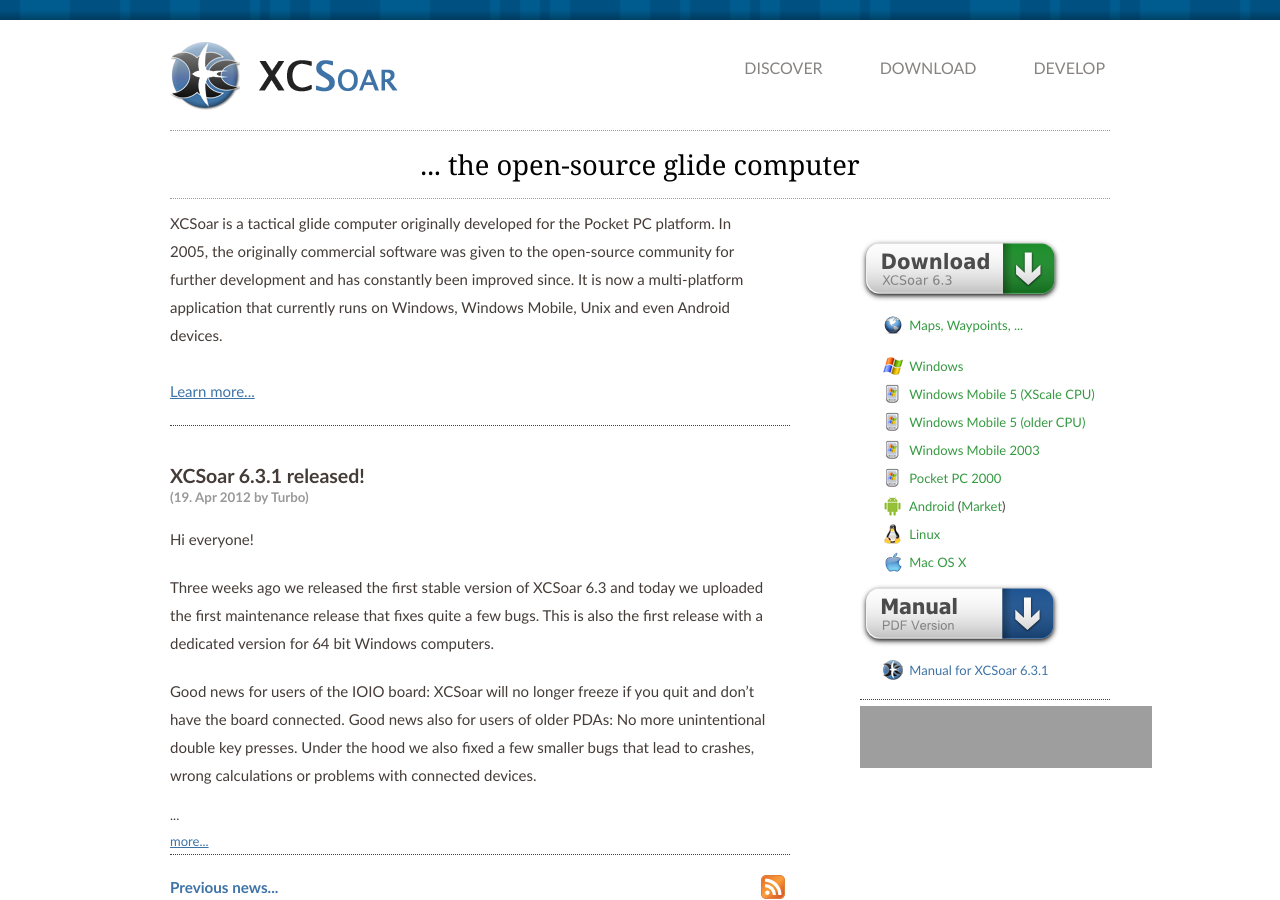
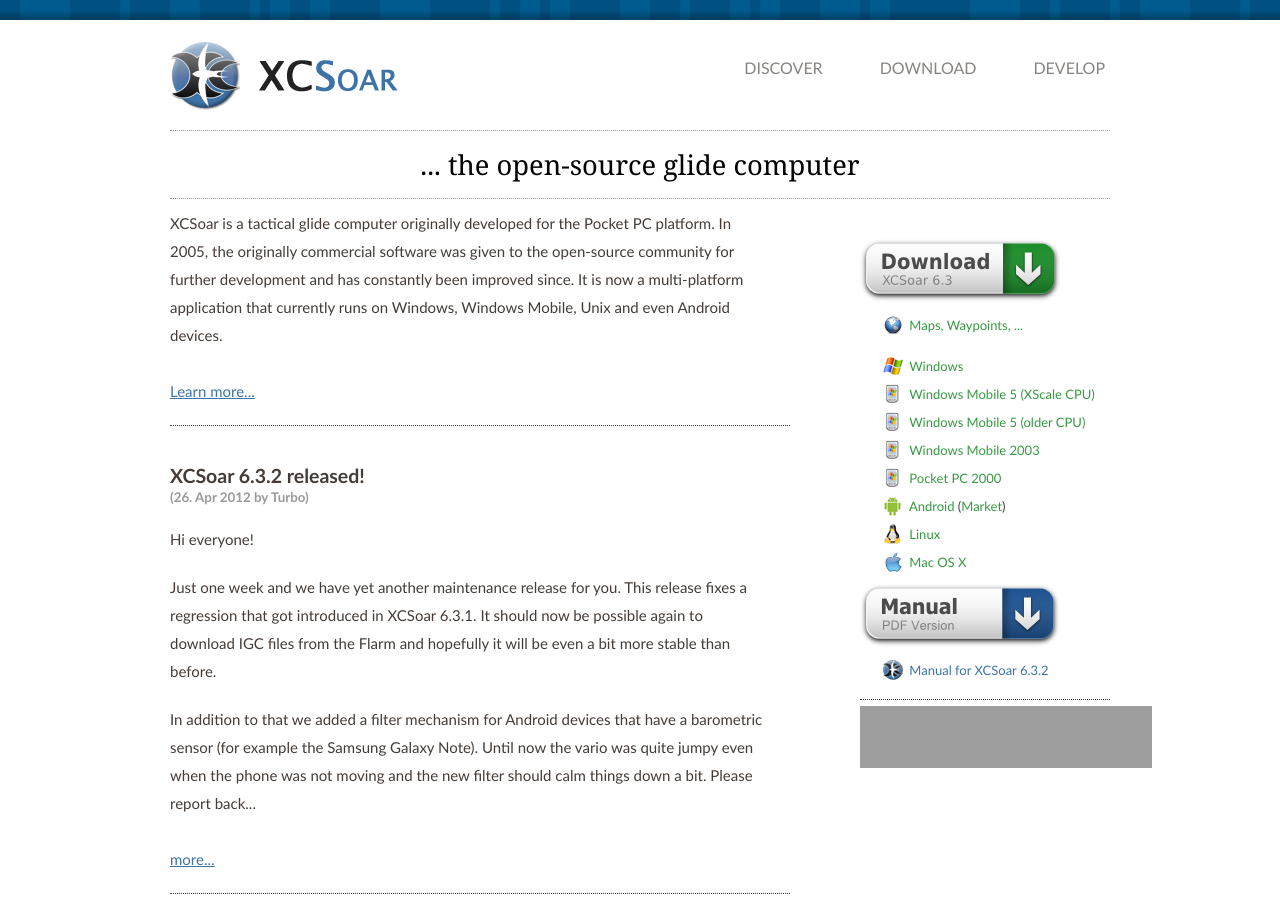
Before and after one commit to XCSoar/website, a Jekyll site: the page built from index.html, in a window 1280 px wide and 900 px high. Built offline with Jekyll 4.4.1, drawn with Linux system fonts in a browser that asks for light colours; grey boxes are pictures that could not be loaded.

Commit message:
release 6.3.2

```diff
--- a/_config.yml
+++ b/_config.yml
@@ -1,7 +1,7 @@
 permalink: /discover/:year/:month/:day/:title.html
 
-xcsoar_stable_version: 6.3.1
-xcsoar_testing_version: 6.3.1
+xcsoar_stable_version: 6.3.2
+xcsoar_testing_version: 6.3.2
 xcsoar_old_version: 6.2.6
 
 xcsoar_next_milestone: 'XCSoar 6.4'
--- /dev/null
+++ b/_posts/2012-04-26-XCSoar_6.3.2_released.md
@@ -0,0 +1,30 @@
+---
+layout: post
+color: blue
+title: XCSoar 6.3.2 released!
+author: Turbo
+---
+Hi everyone!
+
+Just one week and we have yet another maintenance release for you. This release
+fixes a regression that got introduced in XCSoar 6.3.1. It should now be
+possible again to download IGC files from the Flarm and hopefully it will be
+even a bit more stable than before.
+
+In addition to that we added a filter mechanism for Android devices that have
+a barometric sensor (for example the Samsung Galaxy Note). Until now the vario
+was quite jumpy even when the phone was not moving and the new filter should
+calm things down a bit. Please report back how well this is working out!
+
+Changelog:
+
+ <{{ site.download_server_url }}6.3.2/NEWS.txt>
+
+Download:
+
+ [http://www.xcsoar.org/download/index.html](/download/index.html)
+ <{{ site.download_server_url }}6.3.2/>
+ <https://play.google.com/store/apps/details?id=org.xcsoar>
+
+The next maintenance release will be 6.3.3, to be released on demand.
+The next major release will be 6.4, scheduled in about three to four month.
```
